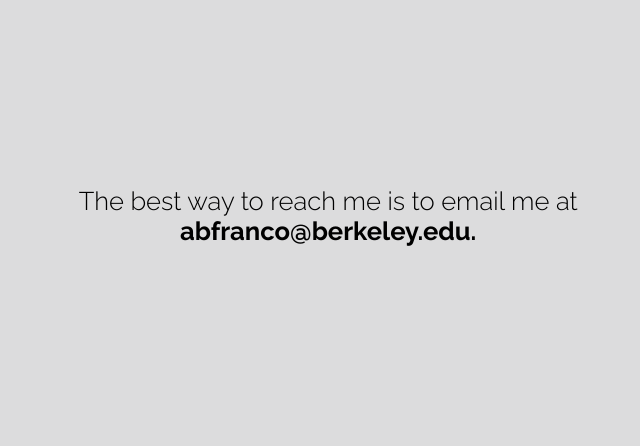
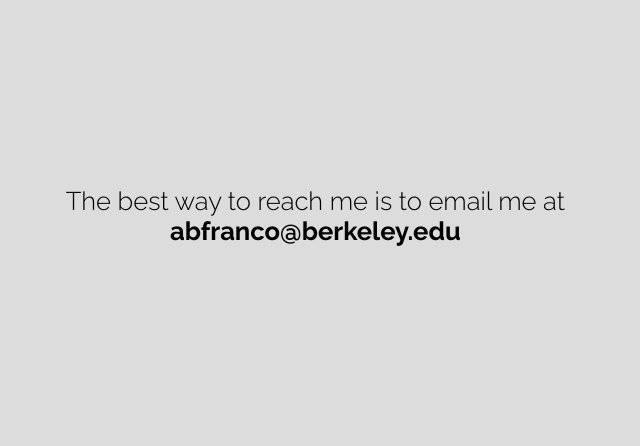
Before and after one commit to ABFranco/ABFranco.github.io, a PHP site: page / in a window 1280 px wide. Shown: the part 3320-3766 px from the top of the page, without its empty margins (523-1163 px from the left). Run offline with PHP 8.4, Linux system fonts and the light colour scheme.

Commit message:
margin bug

```diff
--- a/assets/styles.css
+++ b/assets/styles.css
@@ -94,7 +94,7 @@ header div {
 
 .right {
   position: relative;
-  width: 67vw;
+  width: 65vw;
   left: 33vw;
   display: flex;
   flex-direction: column;
--- a/index.html
+++ b/index.html
@@ -169,7 +169,7 @@
         <div class="right-section" id="contact">
           <p>
             The best way to reach me is to email me at<br />
-            <b>abfranco@berkeley.edu.</b>
+            <b>abfranco@berkeley.edu</b>
           </p>
         </div>
       </div>
```
